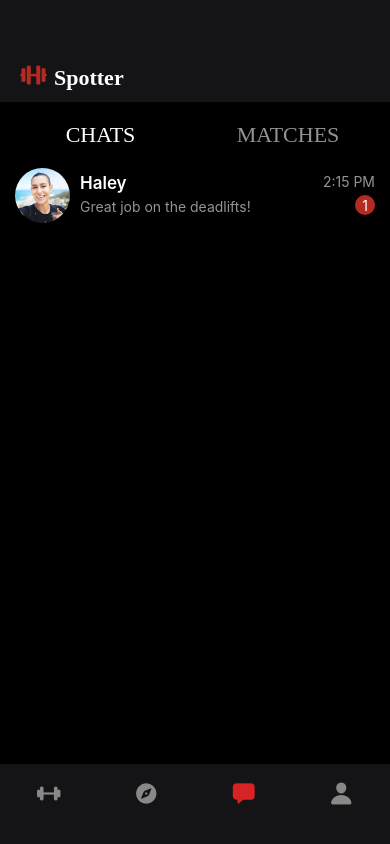
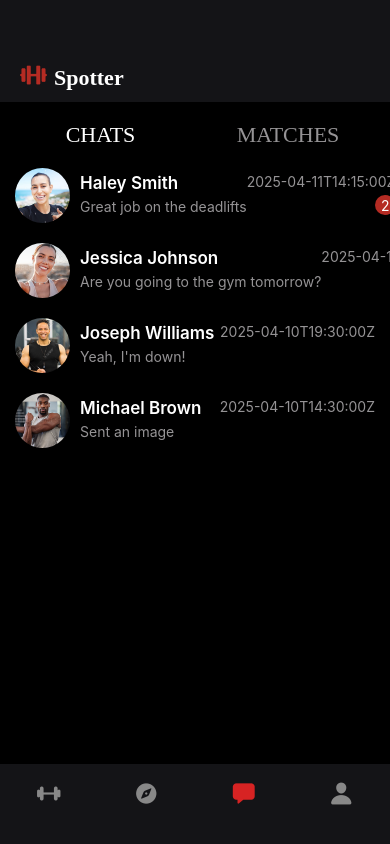
Before and after one commit to Spotter-Team/App, a React Native app in the folder frontend/: screen /Messages in a window 390 px wide. Built offline with nearby package versions, Linux system fonts and the light colour scheme.

Commit message:
Add: Utilized mock data for chat screen

```diff
--- a/frontend/src/components/ChatsComponents/ChatItem.js
+++ b/frontend/src/components/ChatsComponents/ChatItem.js
@@ -1,23 +1,38 @@
 import { View, Text, StyleSheet, Image } from 'react-native';
 
-const ChatItem = () => {
+const ChatItem = ({ avatar, name, lastMessage, timestamp, unread }) => {
     return (
             <View style={styles.chatItemContainer}>
-                <Image source={require('../../mock/Chats/pfp/haley.png')} style={styles.avatar} />
+
+                <Image source={avatar} style={styles.avatar} />
+
                 <View style={styles.chatInfoContainer}>
+
                     <View>
-                        <Text style={styles.name}>Haley</Text>
-                        <Text style={styles.lastMessage}>Great job on the deadlifts!</Text>
+                        <Text style={styles.name}>
+                            {name}
+                        </Text>
+                        <Text style={styles.lastMessage}>
+                            {lastMessage}
+                        </Text>
                     </View>
 
                     <View style={styles.chatMetaContainer}>
-                        <Text style={styles.timestamp}>2:15 PM</Text>
+                        <Text style={styles.timestamp}>
+                            {timestamp}
+                        </Text>
 
-                        <View style={styles.unreadBadge}>
-                            <Text style={styles.unreadText}>1</Text>
-                        </View>
+                        {unread > 0 && (
+                            <View style={styles.unreadBadge}>
+                                <Text style={styles.unreadText}>
+                                    {unread}
+                                </Text>
+                            </View>
+                        )}
                     </View>
+
                 </View>
+
             </View>
     );
 };
--- a/frontend/src/components/ChatsComponents/ChatList.js
+++ b/frontend/src/components/ChatsComponents/ChatList.js
@@ -1,6 +1,7 @@
 import { View, Text, StyleSheet, Image } from 'react-native';
 import { ChatItem } from './ChatItem';
 import { useNavigation } from '@react-navigation/native';
+import mockChatList from '../../mock/Chats/mockChatList';
 
 const ChatList = () => {
 
@@ -11,7 +12,15 @@ const ChatList = () => {
     return (
         <View style={styles.container}>
              <View onTouchEnd={handleChatPress}>
-                 <ChatItem />
+                {mockChatList.map((val) => (
+                    <ChatItem
+                        avatar={val.avatarUri}
+                        name={val.name}
+                        lastMessage={val.lastMessage.type === 'image' ? 'Sent an image' : val.lastMessage.content}
+                        timestamp={val.lastMessage.timestamp}
+                        unread={val.unreadCount}
+                    />
+                ))}
              </View>
         </View>
     );
--- a/frontend/src/mock/Chats/mockChatList.js
+++ b/frontend/src/mock/Chats/mockChatList.js
@@ -2,7 +2,7 @@ const mockChatList = [
     {
         id: 1,
         name: 'Haley Smith',
-        avatarUri: './pfp/haley.png',
+        avatarUri: require('./pfp/haley.png'),
         lastMessage: {
             senderId: 'haley123',
             content: 'Great job on the deadlifts',
@@ -14,7 +14,7 @@ const mockChatList = [
     {
         id: 2,
         name: 'Jessica Johnson',
-        avatarUri: './pfp/jessica.png',
+        avatarUri: require('./pfp/jessica.png'),
         lastMessage: {
             senderId: 'jessica123',
             content: 'Are you going to the gym tomorrow?',
@@ -26,7 +26,7 @@ const mockChatList = [
     {
         id: 3,
         name: 'Joseph Williams',
-        avatarUri: './pfp/joseph.png',
+        avatarUri: require('./pfp/joseph.png'),
         lastMessage: {
             senderId: 'user123',
             content: "Yeah, I'm down!",
@@ -38,7 +38,7 @@ const mockChatList = [
     {
         id: 4,
         name: 'Michael Brown',
-        avatarUri: './pfp/michael.png',
+        avatarUri: require('./pfp/michael.png'),
         lastMessage: {
             senderId: 'michael123',
             content: '/sent-image.png',
```
